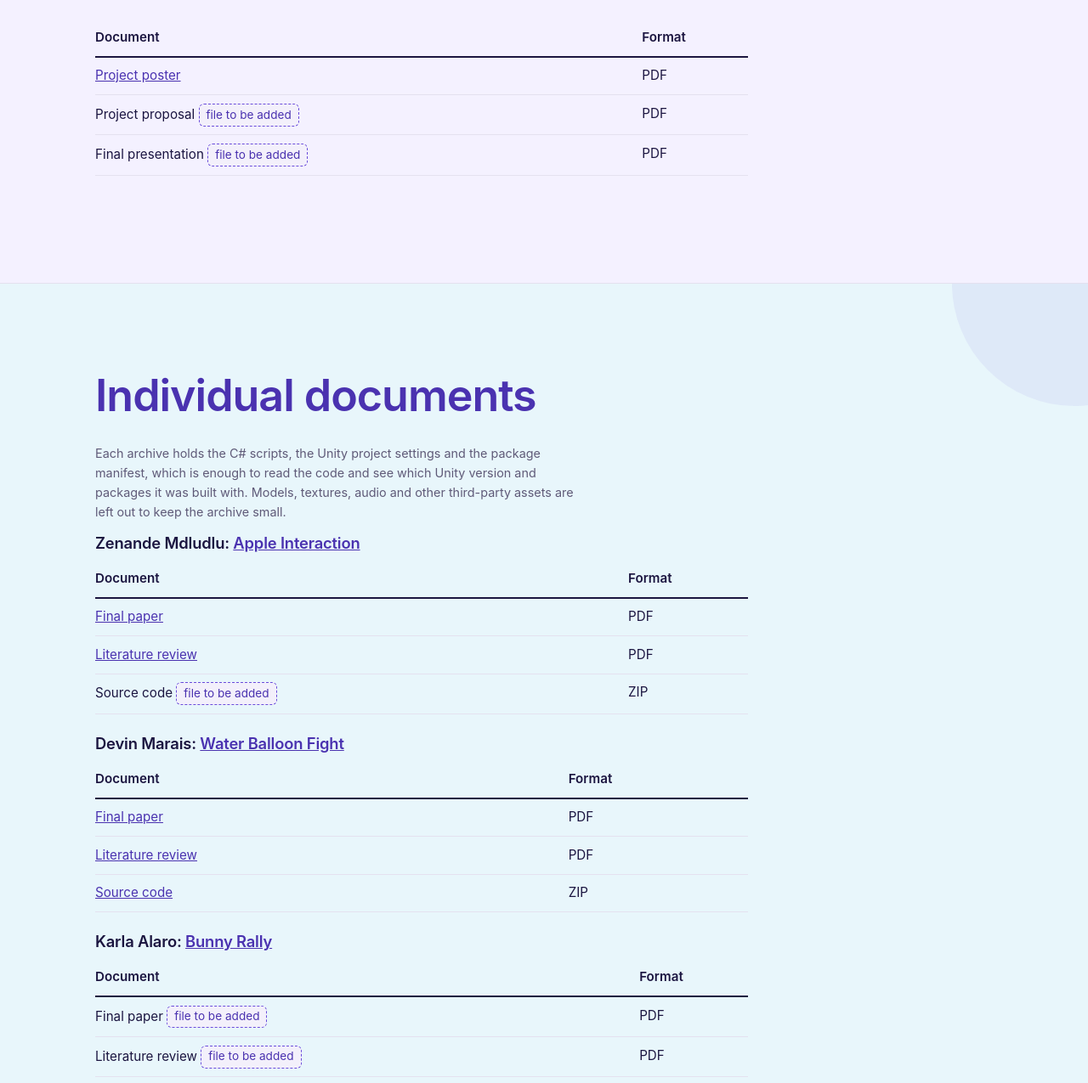
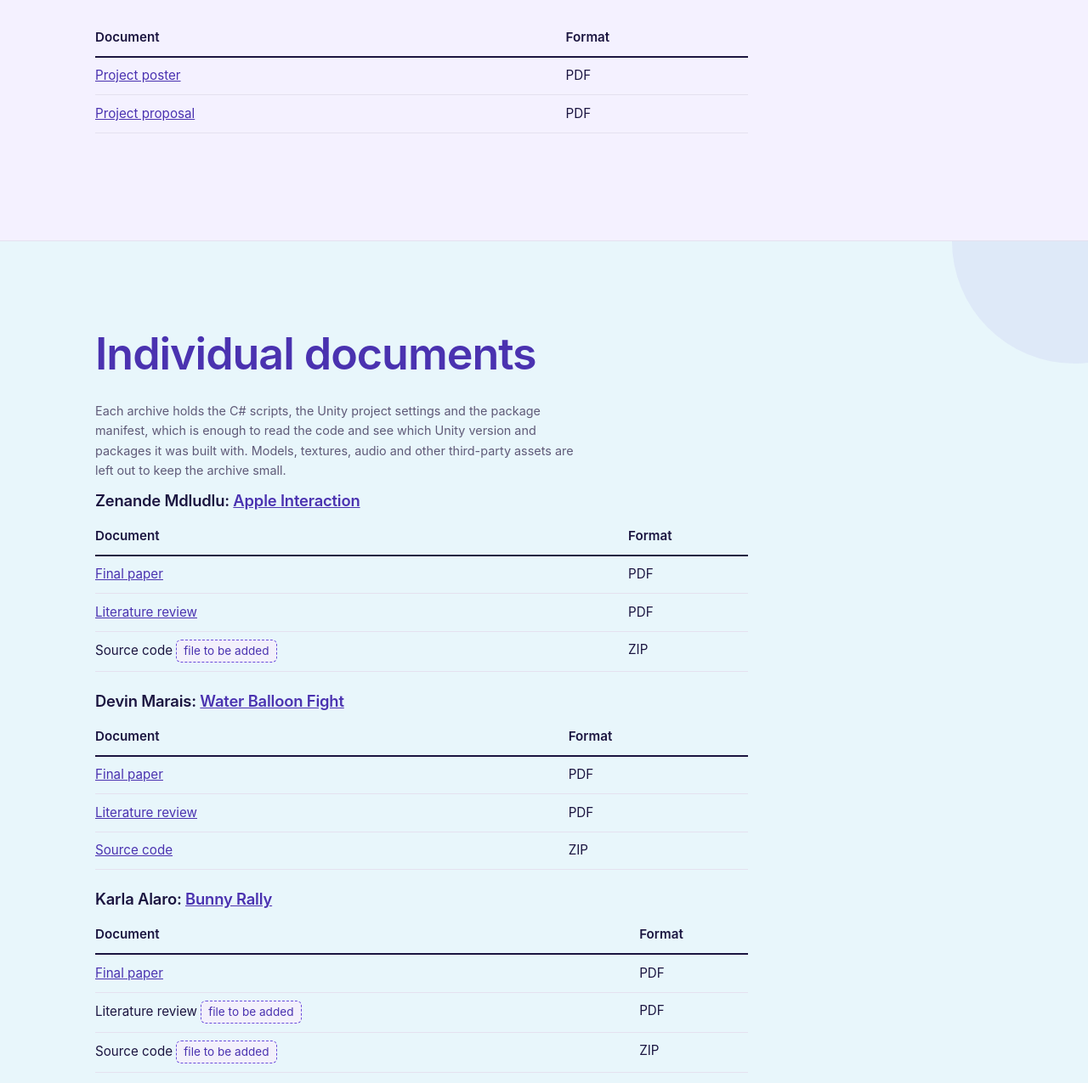
Before and after one commit to devin-88/vrplay-website, a plain HTML site: page resources.html in a window 1280 px wide. Shown: the part 678-1953 px from the top of the page at 85% size. Drawn offline with Linux system fonts and the light colour scheme.

Commit message:
Linked papers to resources page

```diff
--- a/resources.html
+++ b/resources.html
@@ -44,8 +44,7 @@
         </thead>
         <tbody>
           <tr><td><a href="docs/VRPLAY_Poster.pdf">Project poster</a></td><td>PDF</td></tr>
-          <tr><td>Project proposal <span class="todo">file to be added</span></td><td>PDF</td></tr>
-          <tr><td>Final presentation <span class="todo">file to be added</span></td><td>PDF</td></tr>
+          <tr><td><a href="docs/VRPlay_Project_Proposal.pdf">Project proposal</a></td><td>PDF</td></tr>
         </tbody>
       </table>
       </div>
@@ -92,7 +91,7 @@
           <tr><th scope="col">Document</th><th scope="col">Format</th></tr>
         </thead>
         <tbody>
-          <tr><td>Final paper <span class="todo">file to be added</span></td><td>PDF</td></tr>
+          <tr><td><a href="docs/Karla_paper.pdf">Final paper</a></td><td>PDF</td></tr>
           <tr><td>Literature review <span class="todo">file to be added</span></td><td>PDF</td></tr>
           <tr><td>Source code <span class="todo">file to be added</span></td><td>ZIP</td></tr>
         </tbody>
```
Also changed, not shown: index.html (+0 -1 lines).
